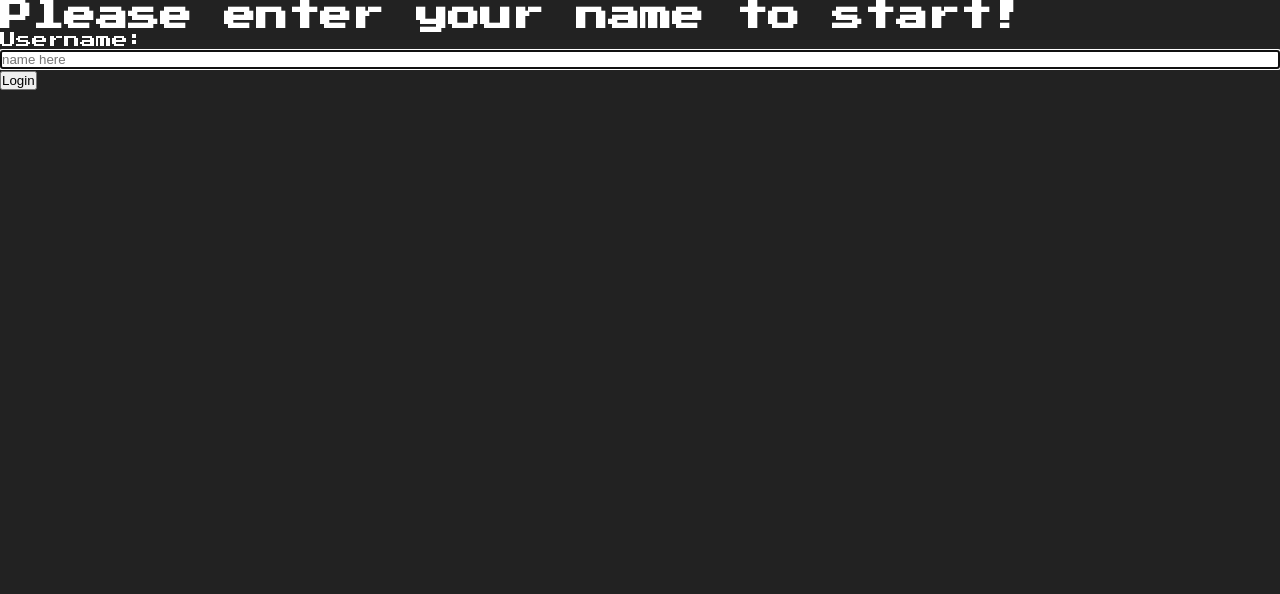
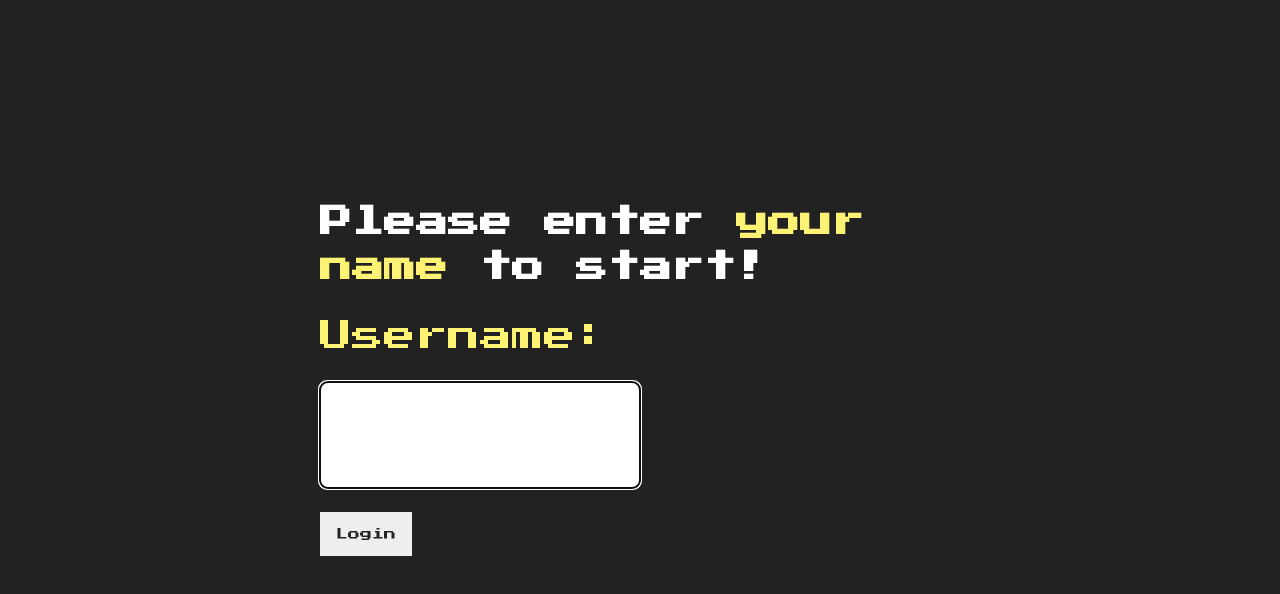
Before and after one commit to jonlld/the-amazing-math-machine, a React (Create React App) app: page / in a window 1280 px wide. Both pictures are taken after a click on the button "Logout". Shown: the top 594 px of the page. Built offline with nearby package versions, Linux system fonts and the light colour scheme.

Commit message:
Add fade-in transition to Login

```diff
--- a/src/Login.tsx
+++ b/src/Login.tsx
@@ -1,4 +1,4 @@
-import React, { useRef } from "react";
+import React, { useEffect, useRef } from "react";
 
 interface LoginProps {
   onLogIn: (name: string) => void;
@@ -6,32 +6,43 @@ interface LoginProps {
 
 function Login({ onLogIn }: LoginProps): JSX.Element {
   const nameInputRef = useRef<HTMLInputElement>(null);
+  const containerRef = useRef<HTMLElement>(null);
 
   const onSubmitHandler = (e: React.FormEvent): void => {
     e.preventDefault();
 
     if (nameInputRef.current?.value) {
-      // set username
       onLogIn(nameInputRef.current.value);
     } else {
-      // TODO
       console.log("Please enter a name!");
     }
   };
 
+  useEffect(() => {
+    // to animate fade-in
+    setTimeout(() => {
+      containerRef.current?.classList.remove("hidden");
+    }, 0);
+  }, []);
+
   return (
-    <main>
-      <h1>Please enter your name to start!</h1>
+    <main ref={containerRef} className="login-container hidden">
+      <h1 className="login-title">
+        Please enter <span>your name</span> to start!
+      </h1>
       <form onSubmit={onSubmitHandler}>
-        <label htmlFor="user">Username: </label>
+        <label className="login-label" htmlFor="user">
+          <span>Username:</span>
+        </label>
         <input
+          className="login-input"
           ref={nameInputRef}
           id="user"
           type="text"
-          placeholder="name here"
+          // placeholder="name here"
           autoFocus
         ></input>
-        <button>Login</button>
+        <button className="login-button">Login</button>
       </form>
     </main>
   );
--- a/src/index.css
+++ b/src/index.css
@@ -9,7 +9,8 @@
 }
 
 body {
-  font-family: "Press Start 2P", cursive;
+  font-family: "Press Start 2P", sans-serif;
+  line-height: 1.4;
   color: #fff;
   background-color: #222;
 }
@@ -21,10 +22,30 @@ input {
 }
 
 span {
+  font-size: 32px;
   color: rgb(254, 242, 117);
 }
 
-/* GAME SCREEN */
+/* LOGIN */
+.login-container {
+  max-width: 50%;
+  margin: 200px auto;
+  transition: all 1s ease-in;
+}
+
+.hidden {
+  opacity: 0;
+}
+
+.login-title,
+.login-label {
+  margin-bottom: 24px;
+}
+
+/* GAME HEADER */
+.start-container {
+  transition: all 1s ease-in;
+}
 
 .game-header {
   font-size: 12px;
@@ -33,7 +54,8 @@ span {
   color: #eee;
 }
 
-.game-header__button {
+.game-header__button,
+.login-button {
   border: none;
   background-color: #eee;
   color: #222;
@@ -47,6 +69,7 @@ span {
   background-color: #ccc;
 }
 
+/* GAME MAIN */
 .game-main {
   height: 75vh;
   color: #eee;
@@ -67,20 +90,21 @@ span {
 }
 
 .quiz__sum {
-  font-size: 32px;
-  width: 60%;
+  font-size: 42px;
   margin-bottom: 16px;
 }
 
-.quiz__input {
+.quiz__input,
+.login-input {
   font-family: inherit;
-  font-size: inherit;
-  text-align: center;
+  font-size: 42px;
+  border: none;
+  /* text-align: center; */
   display: block;
-  /* height: 32px; */
-  width: 30%;
-  padding: 16px;
-  margin-bottom: 3rem;
+  width: 50%;
+  padding: 32px;
+  /* margin-bottom: 3rem; */
+  border-radius: 8px;
 }
 
 .game-main__progress {
@@ -89,7 +113,6 @@ span {
   gap: 42px;
   align-items: center;
   justify-content: center;
-  padding: 8px;
   width: 50%;
 }
 
@@ -115,6 +138,7 @@ span {
   background-color: rgb(166, 192, 127);
 }
 
+.quiz--container,
 .progress--container {
   height: 50%;
   display: flex;
```
